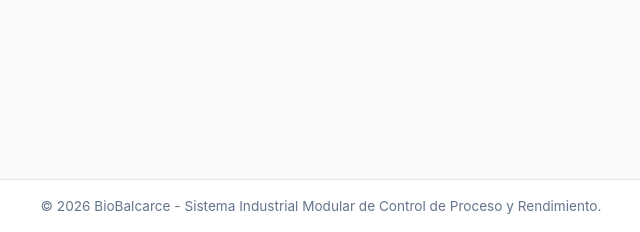
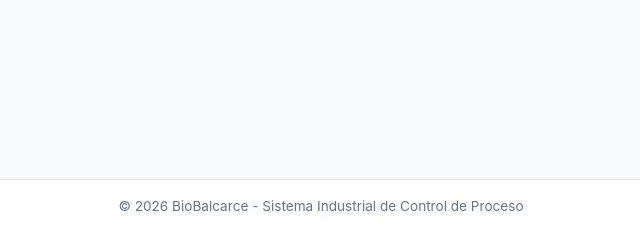
Before and after one commit to puntoAR/Aceitera, a Flask app: page /admin/audit in a window 1280 px wide; the page is wider, and only the part inside the window is pictured. Shown: the part 568-800 px from the top of that part, without its empty margins (319-959 px from the left). Run offline with Flask 3, Linux system fonts and the light colour scheme; the visitor is signed in with stand-in values (Sample User, id 1); data comes from the database, SQL or seed files in the repository; data that the repository does not hold is empty.

Commit message:
fix(ui): actualizar slogan en pie de pagina a BioBalcarce - Sistema Industrial de Control de Proceso

```diff
--- a/templates/base.html
+++ b/templates/base.html
@@ -151,7 +151,7 @@
     <!-- Pie de pagina informativo -->
     <footer class="footer">
         <!-- Texto de copyright y descripcion de sistema -->
-        <p>&copy; 2026 BioBalcarce - Sistema Industrial Modular de Control de Proceso y Rendimiento.</p>
+        <p>&copy; 2026 BioBalcarce - Sistema Industrial de Control de Proceso</p>
     </footer>
     {% endif %}
 
```
